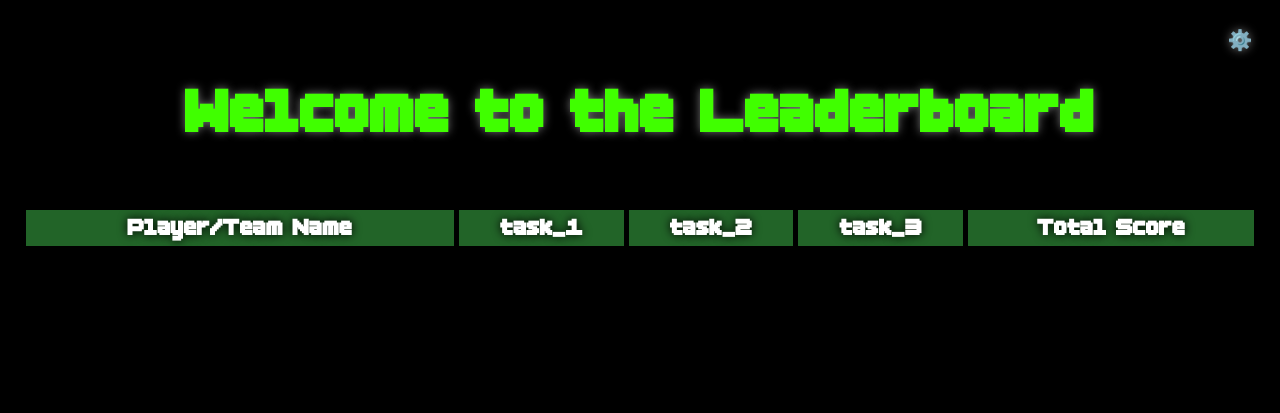
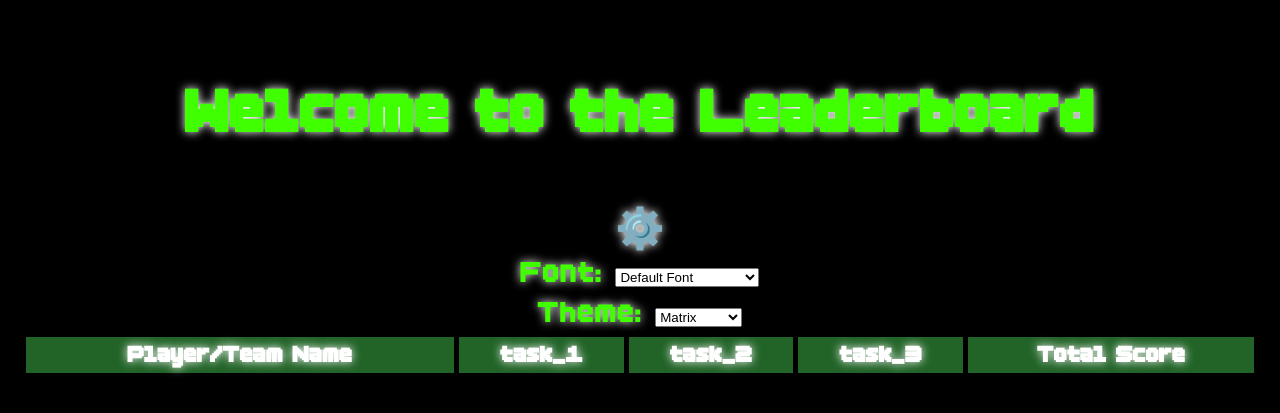
Before and after one commit to eternity336/Leaderboard, a Flask app: page / in a window 1280 px wide. Shown: the top 413 px of the page. Run offline with Flask 3, Linux system fonts and the light colour scheme; lists and menus that the app fills with data are empty.

Commit message:
style: update drop shadow colors to white for better visibility
Co-authored-by: aider (ollama_chat/qwen3-coder) <aider@aider.chat>

```diff
--- a/static/styles/styles.css
+++ b/static/styles/styles.css
@@ -6,7 +6,7 @@ html {
   font-family: cyberpunk;
   font-size: 40px;
   background-color: #000000;
-  text-shadow: 0px 0px 10px #727272;
+  text-shadow: 0px 0px 10px #ffffff;
   color: #40ff00;
 }
 .center{
@@ -57,105 +57,16 @@ table.showplayerstable thead {
 table.showplayerstable thead th {
   font-size: 30px;
   font-weight: bold;
-  text-shadow: 0px 0px 10px #000000;
+  text-shadow: 0px 0px 10px #ffffff;
   color: #FFFFFF;
   text-align: center;
-}
-
-/* Sidebar Font Selector */
-.font-sidebar {
-  position: fixed;
-  top: 20px;
-  right: 20px;
-  z-index: 1000;
-  display: flex;
-  flex-direction: column;
-  align-items: flex-end;
-}
-
-.font-toggle {
-  width: 40px;
-  height: 40px;
-  border-radius: 50%;
-  display: flex;
-  align-items: center;
-  justify-content: center;
-  cursor: pointer;
-  font-size: 20px;
-  box-shadow: 0 2px 5px rgba(0,0,0,0.2);
-  transition: all 0.3s ease;
-  margin-bottom: 15px;
-}
-
-.font-toggle:hover {
-  background-color: #b0b8b1;
-  transform: scale(1.1);
-}
-
-.font-dropdown {
-  position: absolute;
-  top: 0;
-  right: 45px;
-  background-color: #333;
-  padding: 10px;
-  border-radius: 5px;
-  box-shadow: 0 2px 10px rgba(0,0,0,0.3);
-  opacity: 0;
-  visibility: hidden;
-  transform: translateY(-10px);
-  transition: all 0.3s ease;
-  width: 200px;
-  margin-bottom: 10px;
-  z-index: 1001;
-}
-
-.theme-dropdown {
-  position: absolute;
-  top: 60px;
-  right: 45px;
-  background-color: #333;
-  padding: 10px;
-  border-radius: 5px;
-  box-shadow: 0 2px 10px rgba(0,0,0,0.3);
-  opacity: 0;
-  visibility: hidden;
-  transform: translateY(-10px);
-  transition: all 0.3s ease;
-  width: 200px;
-  z-index: 1001;
-}
-
-.font-sidebar:hover .font-dropdown,
-.font-sidebar:hover .theme-dropdown {
-  opacity: 1;
-  visibility: visible;
-  transform: translateY(0);
-}
-
-.font-dropdown label,
-.theme-dropdown label {
-  color: white;
-  font-weight: bold;
-  margin-right: 10px;
-  display: block;
-  margin-bottom: 5px;
-}
-
-.font-dropdown select,
-.theme-dropdown select {
-  width: 100%;
-  padding: 8px;
-  border-radius: 4px;
-  border: 1px solid #ccc;
-  font-size: 14px;
-  background-color: white;
 }
 
 /* Matrix Theme (Default) */
 .matrix-theme {
   background-color: #000000;
   color: #00ff00;
-  text-shadow: 0 0 3px #00ff00;
+  text-shadow: 0 0 3px #ffffff;
 }
 
 .matrix-theme .showplayerstable {
```
Also changed, not shown: other parts of static/styles/styles.css (+13 -13 lines).
